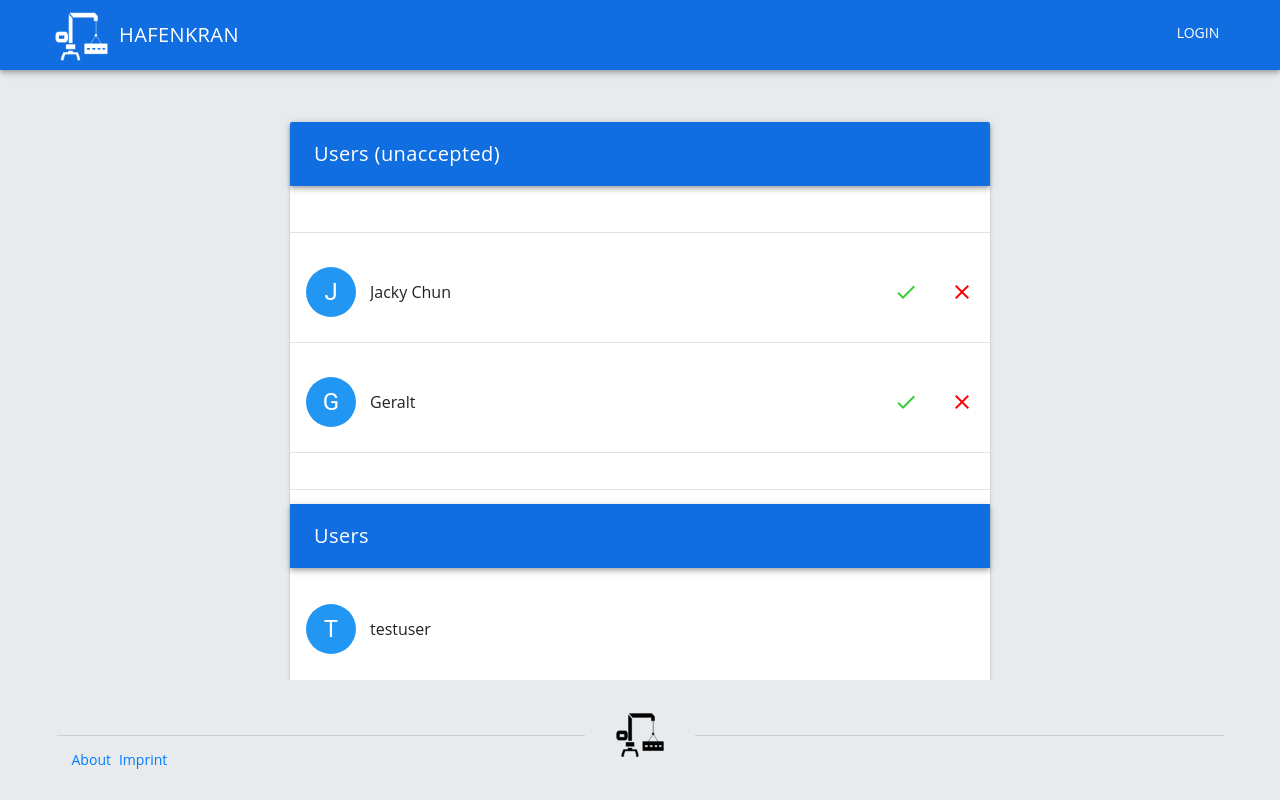
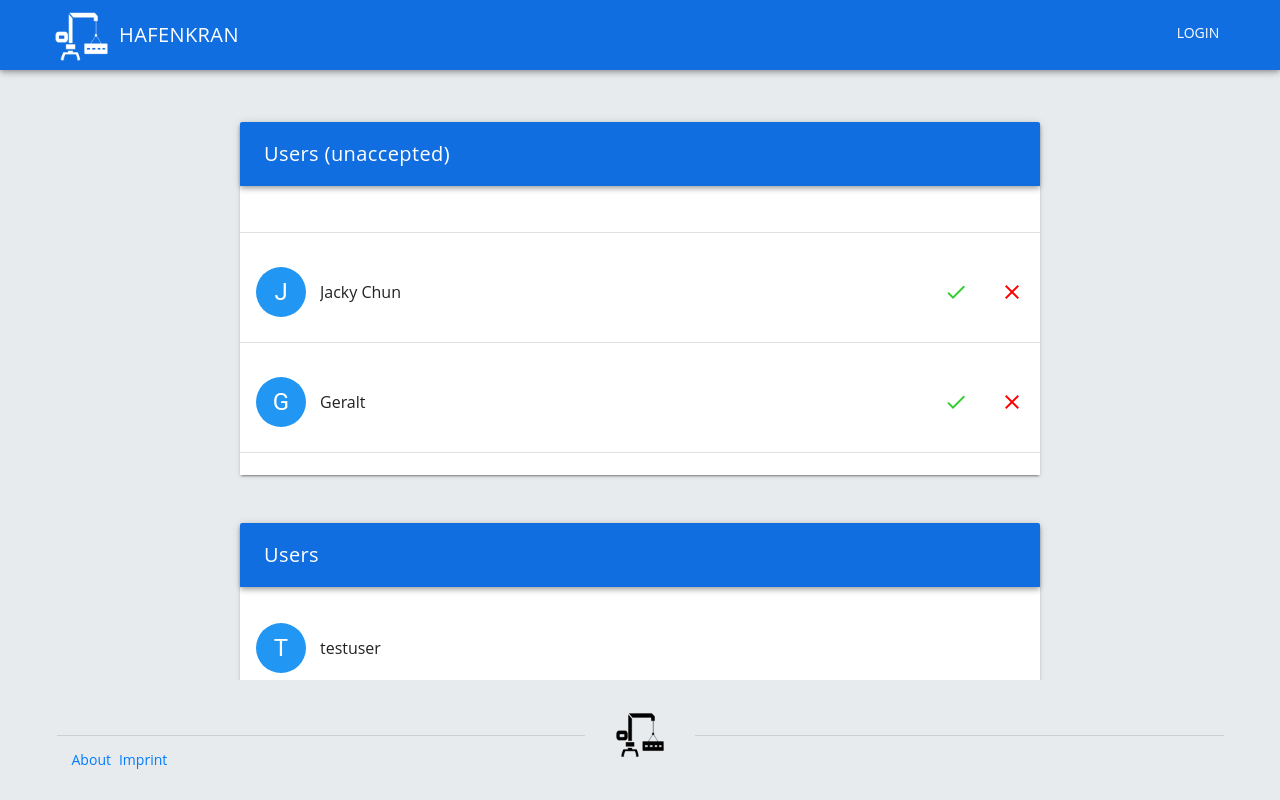
Before and after one commit to cormensratio/hafenkran-client, a Vue app: page /users in a window 1280 px wide. Built offline with nearby package versions, Linux system fonts and the light colour scheme; what vue-vega would draw is missing.

Commit message:
EPDS02-212 added separate list of accepted users

```diff
--- a/src/components/views/UserList.vue
+++ b/src/components/views/UserList.vue
@@ -6,7 +6,7 @@
         <v-container>
           <v-layout justify-center>
             <div class="container">
-              <v-card max-width="700" class="mx-auto">
+              <v-card max-width="800" class="mx-auto mb-5">
                 <v-toolbar dark style="background: var(--themeColor)" class="mb-4">
                   <v-toolbar-title>
                     Users (unaccepted)
@@ -38,7 +38,9 @@
                   </v-list-tile>
                   <v-divider/>
                 </v-list>
-                <v-divider/>
+                <v-spacer/>
+              </v-card>
+              <v-card max-width="800" class="mx-auto">
                 <v-toolbar dark style="background: var(--themeColor)" class="mb-4">
                   <v-toolbar-title>
                     Users
@@ -87,9 +89,8 @@ export default {
   },
   methods: {
     ...mapMutations(['updateIsAccepted']),
-    setAccepted(index, bool) {
-      this.updateIsAccepted(index, bool);
-      console.log(bool);
+    setAccepted(index, choice) {
+      this.updateIsAccepted(index, choice);
       console.log(this.userList[index]);
     },
   },
--- a/src/store/UserStore.js
+++ b/src/store/UserStore.js
@@ -54,8 +54,9 @@ const UserStore = {
     updateUserList(state, userList) {
       state.userList = userList;
     },
-    updateIsAccepted(state, index, bool) {
-      state.userList[index].isAccepted = bool;
+    updateIsAccepted(state, index, choice) {
+      console.log(choice);
+      state.userList[index].isAccepted = choice;
     },
   },
   actions: {
```
